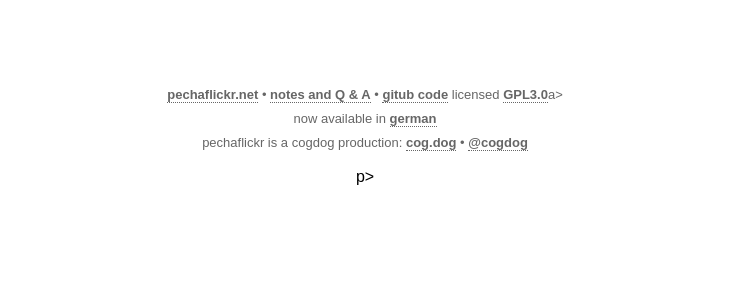
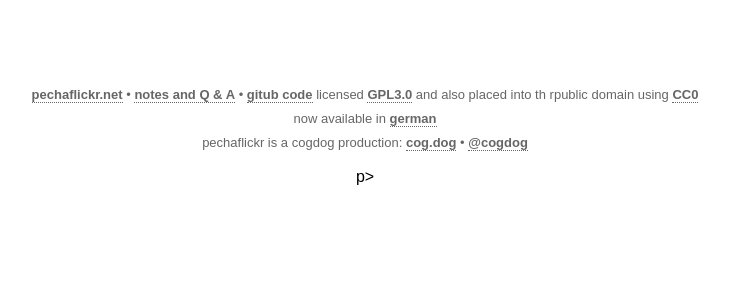
Before and after one commit to cogdog/pechaflickr, a PHP site: page /index.php?c=1 in a window 1280 px wide. Shown: the part 1339-1625 px from the top of the page, without its empty margins (275-1004 px from the left). Run offline with PHP 8.4, Linux system fonts and the light colour scheme; data that the repository does not hold is empty.

Commit message:
Update footer.php
Added a CC0 because I can

```diff
--- a/footer.php
+++ b/footer.php
@@ -1,5 +1,5 @@
 <p class="credit"><a href="https://pechaflickr.net/">pechaflickr.net</a> &bull; <a href="notes.php">notes and Q &amp; A</a> &bull;
-  <a href="https://github.com/cogdog/pechaflickr">gitub code</a> licensed <a href="https://www.gnu.org/licenses/gpl-3.0.en.html">GPL3.0</a>a> <br />
+  <a href="https://github.com/cogdog/pechaflickr">gitub code</a> licensed <a href="https://www.gnu.org/licenses/gpl-3.0.en.html">GPL3.0</a> and also placed into th rpublic domain using <a href="https://creativecommons.org/publicdomain/zero/1.0/">CC0</a> <br />
   now available in <a href="http://pechaflickr.de/">german</a><br />
   pechaflickr is a cogdog production:
   <a href="https://cog.dog/">cog.dog</a> •  <a href="http://twitter.com/cogdog">@cogdog</a>
```
